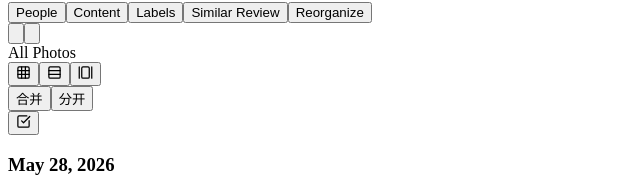
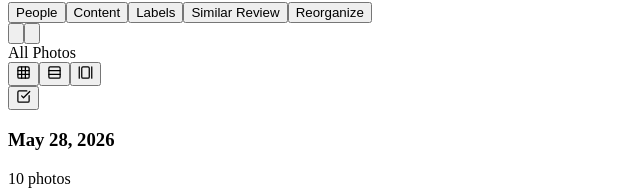
Before and after one commit to wayblink/gala, a React (Vite) app: page / in a window 1280 px wide. Shown: the part 403-593 px from the top of the page, without its empty margins (0-640 px from the left). Built offline with nearby package versions, Linux system fonts and the light colour scheme; the HTML template or start-up script is replaced by a standard one.

Commit message:
revert(filter): remove variant merged/separate toolbar seg
The 合并/分开 toolbar seg had a text-rendering issue (labels breaking). Removed per review; variant display control is not urgent and will be revisited. variantMode stays in view layer (fixed merged for now) for the query path.

```diff
--- a/src/App.tsx
+++ b/src/App.tsx
@@ -781,7 +781,6 @@ export default function App() {
             searchQuery={view.searchQuery}
             smartFilter={view.smartFilter}
             variantMode={view.variantMode}
-            onVariantModeChange={view.setVariantMode}
             onSelectPhoto={selection.setSelectedPhoto}
             onHoverPhoto={setHoveredPhoto}
             selectionMode={selection.selectionMode}
--- a/src/components/PhotoSurface.tsx
+++ b/src/components/PhotoSurface.tsx
@@ -39,7 +39,6 @@ type PhotoSurfaceProps = {
   onHoverPhoto?: (photo: TimelinePhoto | null) => void
   smartFilter?: SmartFilter
   variantMode?: 'merged' | 'separate'
-  onVariantModeChange?: (m: 'merged' | 'separate') => void
   selectionMode?: boolean
   onToggleSelectionMode?: () => void
   selectedIds: Set<string>
@@ -110,7 +109,6 @@ export function PhotoSurface({
   onHoverPhoto,
   smartFilter = {},
   variantMode = 'merged',
-  onVariantModeChange,
   selectionMode = false,
   onToggleSelectionMode,
   selectedIds,
@@ -437,10 +435,6 @@ export function PhotoSurface({
             <button type="button" className={displayMode === 'list' ? 'on' : ''} title={t('top.list')} aria-label={t('top.list')} aria-pressed={displayMode === 'list'} onClick={() => onDisplayModeChange?.('list')}><Rows3 size={15} /></button>
             <button type="button" className={displayMode === 'gallery' ? 'on' : ''} title={t('top.gallery')} aria-label={t('top.gallery')} aria-pressed={displayMode === 'gallery'} onClick={() => onDisplayModeChange?.('gallery')}><GalleryHorizontal size={15} /></button>
           </div>
-          <div className="seg" role="group" aria-label="变体显示">
-            <button type="button" className={variantMode === 'merged' ? 'on' : ''} title="合并显示" aria-label="合并显示" aria-pressed={variantMode === 'merged'} onClick={() => onVariantModeChange?.('merged')}>合并</button>
-            <button type="button" className={variantMode === 'separate' ? 'on' : ''} title="分开显示" aria-label="分开显示" aria-pressed={variantMode === 'separate'} onClick={() => onVariantModeChange?.('separate')}>分开</button>
-          </div>
           <button type="button" className={`iconbtn${selectionMode ? ' on' : ''}`} title={selectionMode ? t('top.doneSelecting') : t('top.select')} aria-label={selectionMode ? t('top.exitSelection') : t('top.enterSelection')} aria-pressed={selectionMode} onClick={onToggleSelectionMode}><CheckSquare size={15} /></button>
         </div>
       </div>
```
